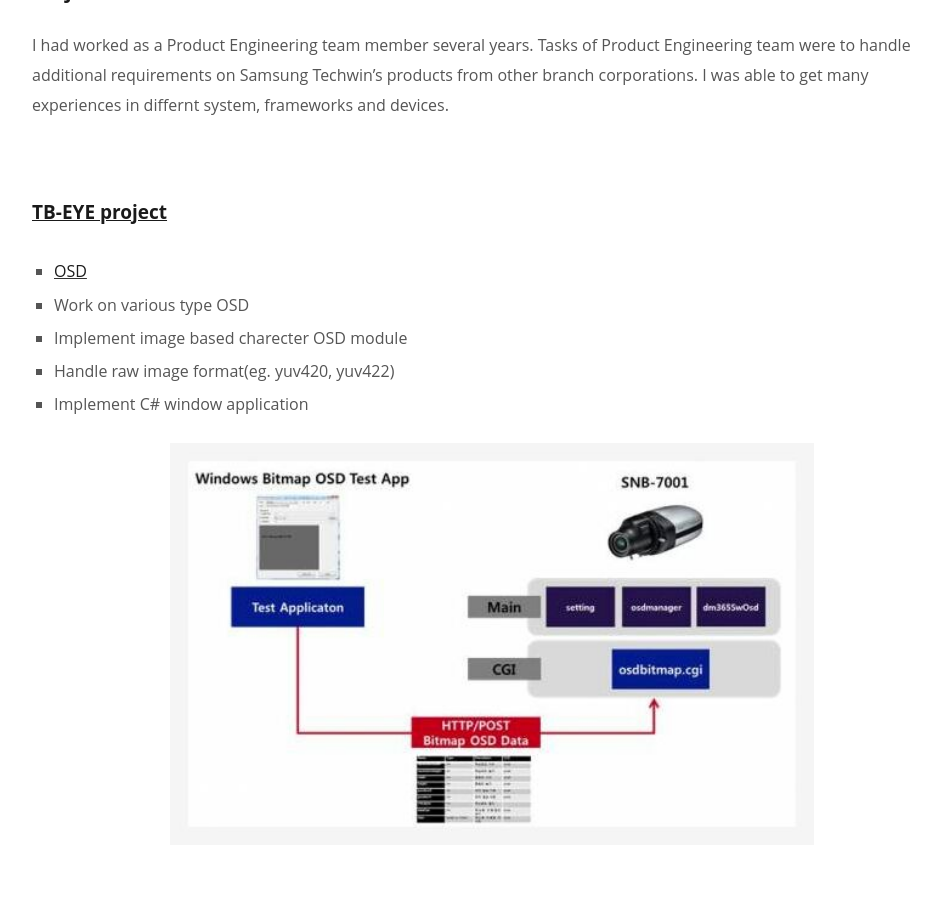
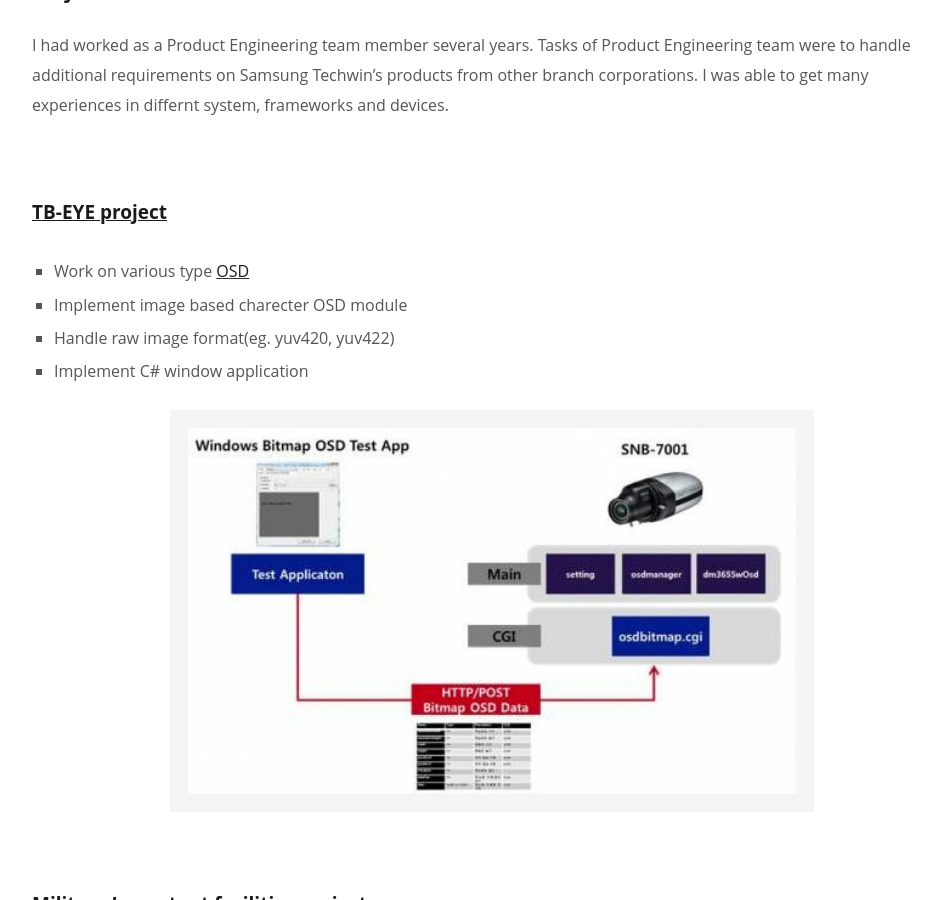
Before and after one commit to HyungKyu-Kim/HyungKyu-Kim.github.io, a Jekyll site: the page built from _posts/2018-03-30-Others Projects.md, in a window 1280 px wide and 900 px high, scrolled down 689 px. Shown: the whole window, without its empty margins (148-1089 px from the left). Built offline with Jekyll 4.4.1, drawn with Linux system fonts in a browser that asks for light colours.

Commit message:
Modify typo

```diff
--- a/_posts/2018-03-30-Others Projects.md
+++ b/_posts/2018-03-30-Others Projects.md
@@ -23,8 +23,7 @@ I was able to get many experiences in differnt system, frameworks and devices.
 
 
 ##### TB-EYE project
-* [OSD](https://en.wikipedia.org/wiki/On-screen_display)
-* Work on various type OSD
+* Work on various type [OSD](https://en.wikipedia.org/wiki/On-screen_display)
 * Implement image based charecter OSD module
 * Handle raw image format(eg. yuv420, yuv422)
 * Implement C# window application
```
Also changed, not shown: _posts/2019-03-31-IoT Camera.md (+1 -1 lines).
